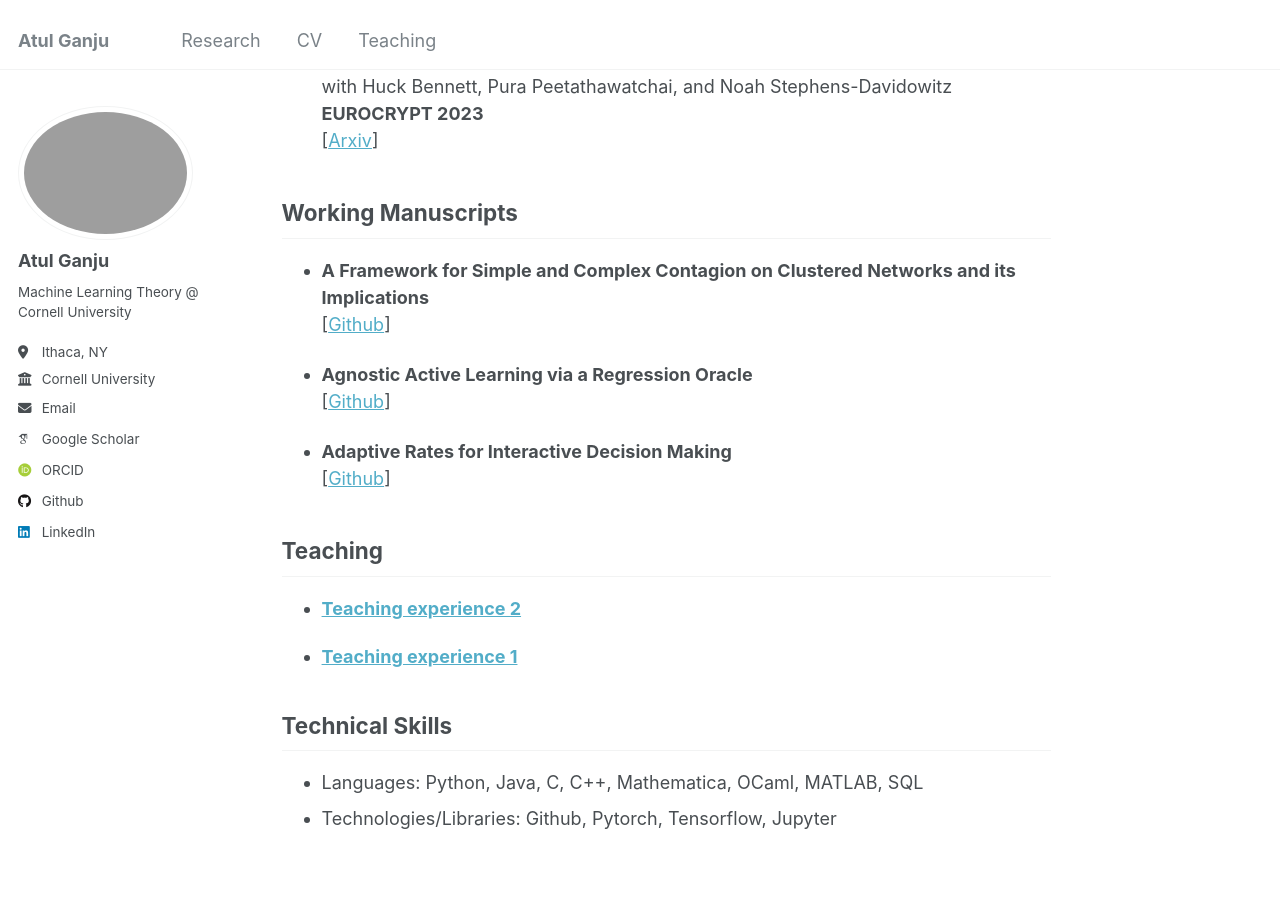
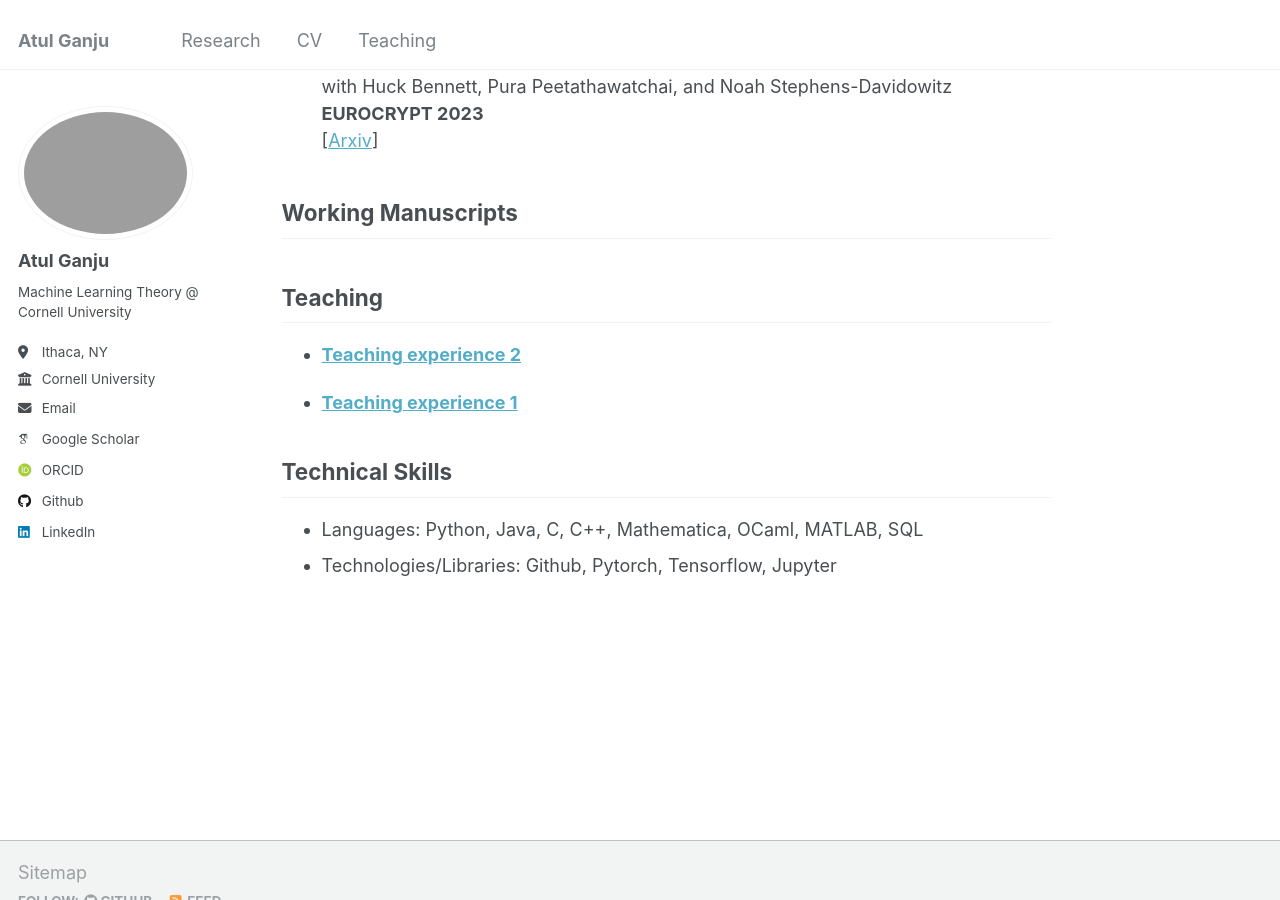
Before and after one commit to atulganju/atulganju.github.io, a Jekyll site: the page built from _pages/cv.md, in a window 1280 px wide and 900 px high, scrolled down 1396 px. Built offline with Jekyll 4.4.1, drawn with Linux system fonts in a browser that asks for light colours; some web fonts are replaced; our own code applies the rules of GitHub Pages for plain Markdown files.

Commit message:
Update cv.md

```diff
--- a/_pages/cv.md
+++ b/_pages/cv.md
@@ -39,14 +39,6 @@ redirect_from:
 
 **Working Manuscripts**
 --
-* **A Framework for Simple and Complex Contagion on Clustered Networks and its Implications**\
-  [[Github](https://github.com/atulganju/Complex-Contagion-In-Clique-Based-Networks/tree/main)]
-
-* **Agnostic Active Learning via a Regression Oracle**\
-  [[Github](https://github.com/atulganju/Agnostic-Stream-Based-Selective-Sampling-via-Regression)]
-
-* **Adaptive Rates for Interactive Decision Making**\
-  [[Github](https://github.com/atulganju/Adaptive-Rates-for-Interactive-Decision-Making/blob/main/Adaptive_Rates_for_Interactive_Decision_Making.pdf)]
 
 **Teaching**
 --
```
